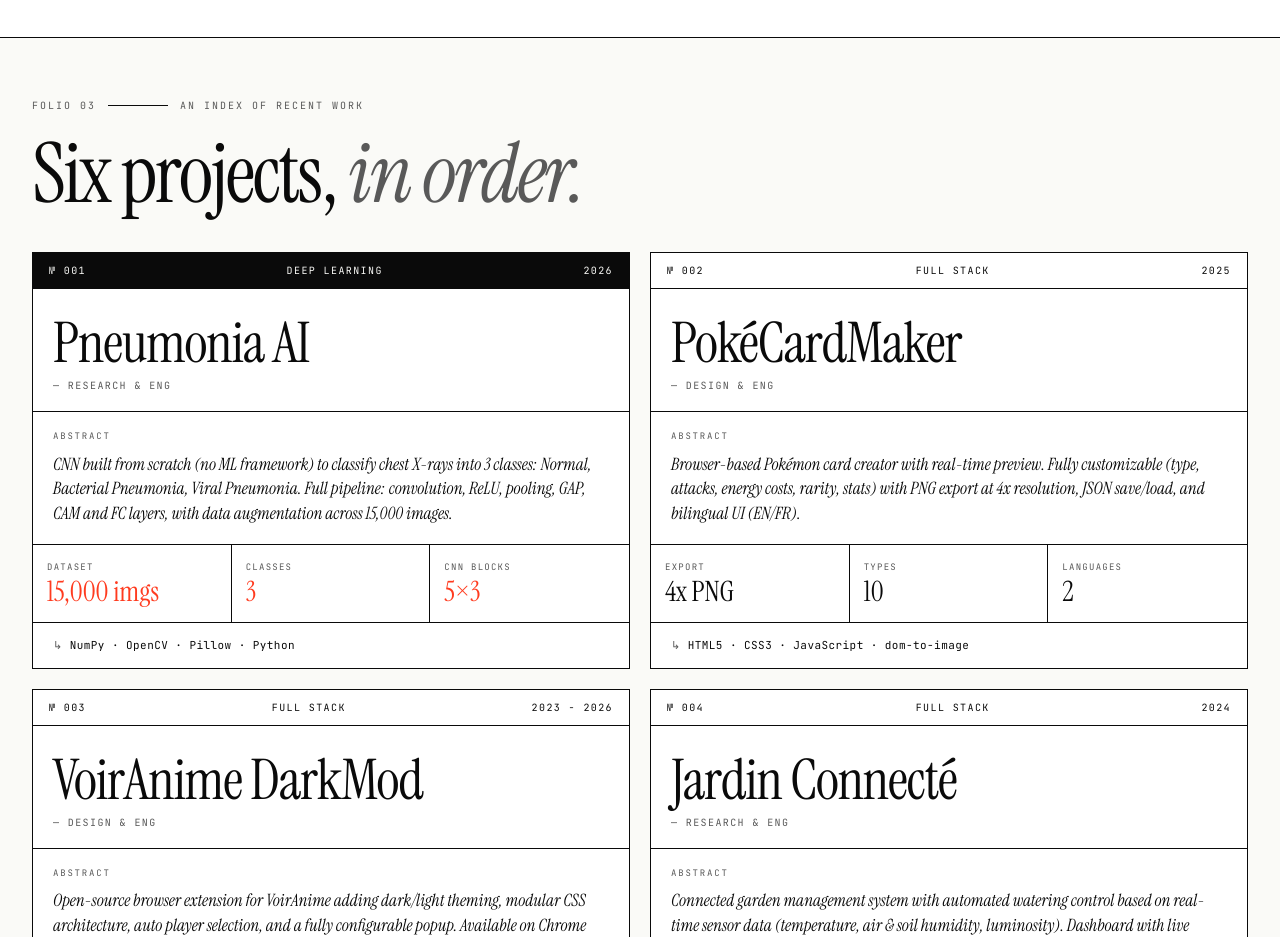
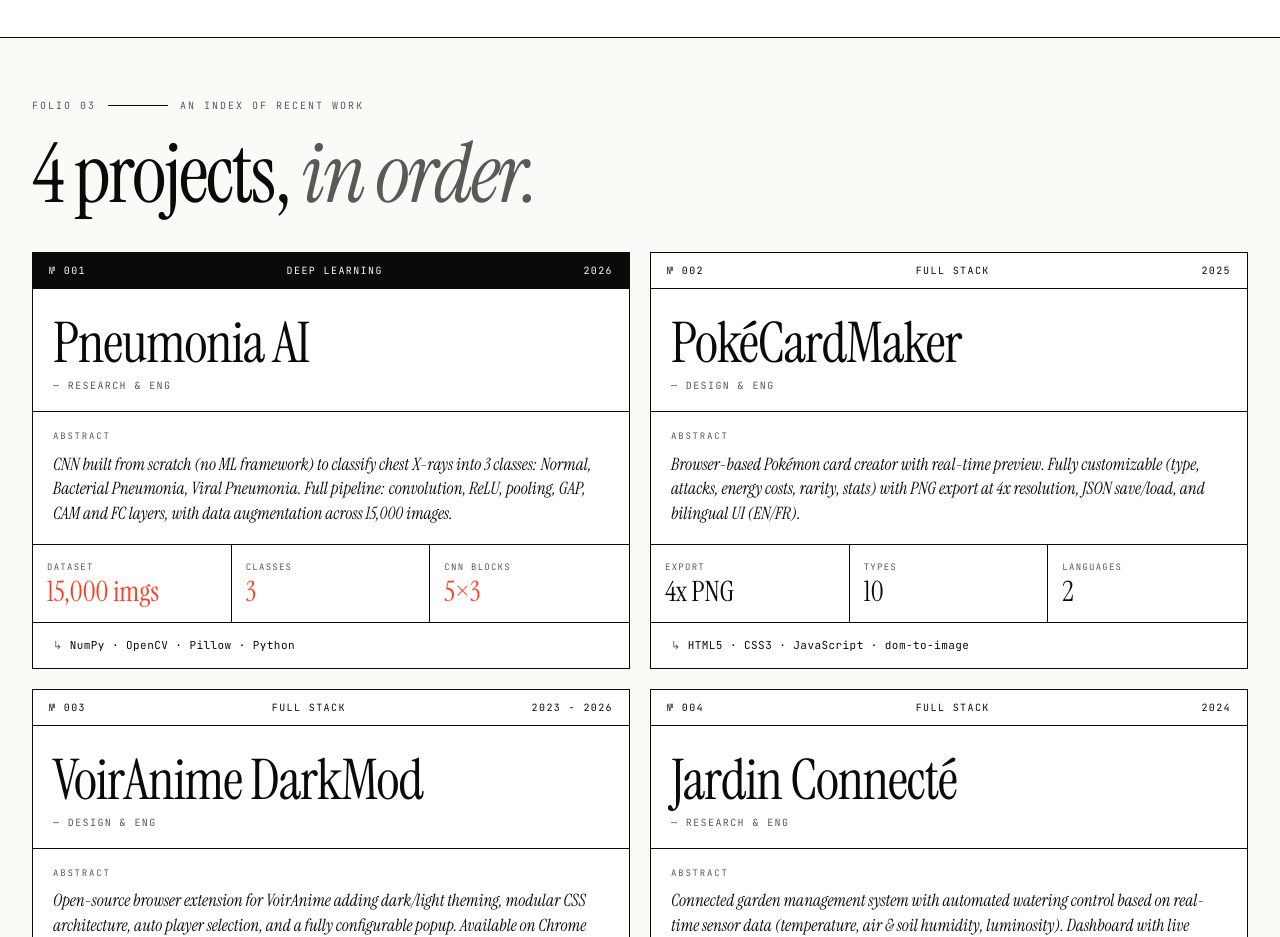
Before and after one commit to Oriloo/portfolio-2026-04, a React (Vite) app: page / in a window 1280 px wide. Shown: the part 1360-2297 px from the top of the page. Built offline with nearby package versions, Linux system fonts and the light colour scheme.

Commit message:
feat: update project heading to support dynamic project count in multiple languages

```diff
--- a/src/components/sections/WorkSection.tsx
+++ b/src/components/sections/WorkSection.tsx
@@ -19,7 +19,7 @@ export default function WorkSection({ projects }: WorkSectionProps) {
                         className="font-serif leading-tighter tracking-heading max-md:mt-1.5"
                         style={{fontSize: 'var(--fs-work-h2)'}}
                     >
-                        {t('home:work.heading')} <em className="italic text-muted">{t('home:work.headingEmphasis')}</em>
+                        {t('home:work.heading', { count: projects.length })} <em className="italic text-muted">{t('home:work.headingEmphasis')}</em>
                     </h2>
                 </div>
 
--- a/src/locales/en/home.json
+++ b/src/locales/en/home.json
@@ -28,7 +28,7 @@
   },
   "work": {
     "folioTitle": "An Index of Recent Work",
-    "heading": "Six projects,",
+    "heading": "{{count}} projects,",
     "headingEmphasis": "in order."
   },
   "stackSection": {
--- a/src/locales/fr/home.json
+++ b/src/locales/fr/home.json
@@ -28,7 +28,7 @@
   },
   "work": {
     "folioTitle": "Un Index des Travaux Récents",
-    "heading": "Six projets,",
+    "heading": "{{count}} projets,",
     "headingEmphasis": "en ordre."
   },
   "stackSection": {
--- a/src/locales/ja/home.json
+++ b/src/locales/ja/home.json
@@ -28,7 +28,7 @@
   },
   "work": {
     "folioTitle": "最近の作品一覧",
-    "heading": "6つのプロジェクト、",
+    "heading": "{{count}}件のプロジェクト、",
     "headingEmphasis": "順番に。"
   },
   "stackSection": {
```
